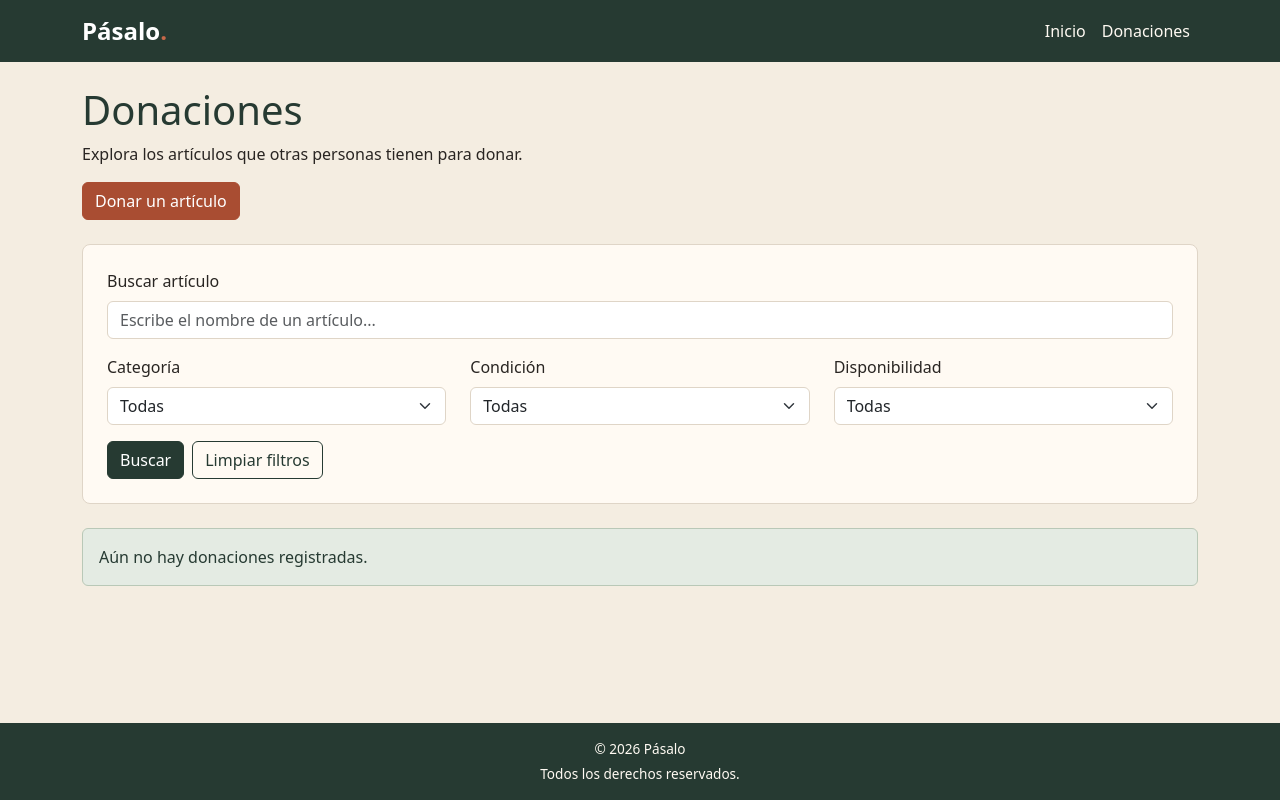
After one commit to alenj-1/Tarea-3_ProgramacionIII, an ASP.NET Core app: template Pasalo/Views/Articulos/Index.cshtml in a window 1280 px wide. The commit adds this page. Run offline with ASP.NET Core 8, Linux system fonts and the light colour scheme; the template is opened without the code that fills it, so the values that code supplies are empty.

Commit message:
Implementar listado de artículos y diseño de navegación

```diff
--- /dev/null
+++ b/Pasalo/Views/Articulos/Index.cshtml
@@ -0,0 +1,158 @@
+@model IEnumerable<Pasalo.Models.Articulo>
+
+@{
+    ViewData["Title"] = "Donaciones";
+}
+
+<h1>Donaciones</h1>
+
+<p>Explora los artículos que otras personas tienen para donar.</p>
+
+@if (TempData["MensajeExito"] != null)
+{
+    <div class="alert alert-success alert-dismissible fade show" role="alert">
+        @TempData["MensajeExito"]
+        <button type="button" class="btn-close" data-bs-dismiss="alert" aria-label="Cerrar"></button>
+    </div>
+}
+
+<div class="mb-4">
+    <a asp-action="Create" class="btn btn-primary">
+        Donar un artículo
+    </a>
+</div>
+
+<form asp-action="Index" method="get" class="panel mb-4">
+    <div class="mb-3">
+        <label for="busqueda" class="form-label">Buscar artículo</label>
+        <input type="search" id="busqueda" name="busqueda" class="form-control" value="@ViewData["Busqueda"]" placeholder="Escribe el nombre de un artículo..." />
+    </div>
+
+    <div class="row">
+        <div class="col-md-4 mb-3">
+            <label for="categoria" class="form-label">Categoría</label>
+            <select id="categoria" name="categoria" class="form-select">
+                <option value="">Todas</option>
+                @foreach (var categoria in Pasalo.Models.OpcionesArticulo.Categorias)
+                {
+                    <option value="@categoria" selected="@(ViewData["Categoria"] as string == categoria)">
+                        @categoria
+                    </option>
+                }
+            </select>
+        </div>
+
+        <div class="col-md-4 mb-3">
+            <label for="condicion" class="form-label">Condición</label>
+            <select id="condicion" name="condicion" class="form-select">
+                <option value="">Todas</option>
+                @foreach (var condicion in Pasalo.Models.OpcionesArticulo.Condiciones)
+                {
+                    <option value="@condicion" selected="@(ViewData["Condicion"] as string == condicion)">
+                        @condicion
+                    </option>
+                }
+            </select>
+        </div>
+
+        <div class="col-md-4 mb-3">
+            <label for="disponible" class="form-label">Disponibilidad</label>
+            <select id="disponible" name="disponible" class="form-select">
+                <option value="">Todas</option>
+                <option value="true" selected="@((bool?)ViewData["Disponible"] == true)">
+                    Disponible
+                </option>
+
+                <option value="false" selected="@((bool?)ViewData["Disponible"] == false)">
+                    Donado
+                </option>
+            </select>
+        </div>
+    </div>
+
+    <div class="d-flex flex-wrap gap-2">
+        <button type="submit" class="btn btn-secondary">
+            Buscar
+        </button>
+
+        <a asp-action="Index" class="btn btn-outline-secondary">
+            Limpiar filtros
+        </a>
+    </div>
+</form>
+
+@if (!Model.Any())
+{
+    if (ViewData["HayDonaciones"] is true)
+    {
+        <div class="alert alert-info" role="alert">
+            No se encontraron donaciones que coincidan con tu búsqueda.
+        </div>
+    }
+    else
+    {
+        <div class="alert alert-info" role="alert">
+            Aún no hay donaciones registradas.
+        </div>
+    }
+}
+else
+{
+    <div class="table-responsive tabla-contenedor">
+        <table class="table table-striped table-hover mb-0">
+            <thead>
+                <tr>
+                    <th scope="col">Artículo</th>
+                    <th scope="col">Categoría</th>
+                    <th scope="col">Condición</th>
+                    <th scope="col">Ubicación</th>
+                    <th scope="col">Disponibilidad</th>
+                    <th scope="col">Acciones</th>
+                </tr>
+            </thead>
+
+            <tbody>
+                @foreach (var articulo in Model)
+                {
+                    <tr>
+                        <td>@articulo.Nombre</td>
+                        <td>@articulo.Categoria</td>
+                        <td>@articulo.Condicion</td>
+                        <td>@articulo.Ubicacion</td>
+
+                        <td>
+                            @if (articulo.Disponible)
+                            {
+                                <span class="badge bg-success">
+                                    Disponible
+                                </span>
+                            }
+                            else
+                            {
+                                <span class="badge bg-secondary">
+                                    Donado
+                                </span>
+                            }
+                        </td>
+
+                        <td>
+                            <div class="d-flex flex-wrap gap-2">
+                                <a asp-action="Details" asp-route-id="@articulo.Id" class="btn btn-secondary btn-sm">
+                                    Ver detalles
+                                </a>
+
+                                <a asp-action="Edit" asp-route-id="@articulo.Id" class="btn btn-outline-secondary btn-sm">
+                                    Editar
+                                </a>
+
+                                <a asp-action="Delete" asp-route-id="@articulo.Id" class="btn btn-outline-danger btn-sm">
+                                    Eliminar
+                                </a>
+                            </div>
+                        </td>
+                    </tr>
+                }
+            </tbody>
+        </table>
+    </div>
+}
--- a/Pasalo/Views/Shared/_Layout.cshtml
+++ b/Pasalo/Views/Shared/_Layout.cshtml
@@ -1,50 +1,59 @@
 <!DOCTYPE html>
-<html lang="en">
+<html lang="es">
     <head>
         <meta charset="utf-8" />
         <meta name="viewport" content="width=device-width, initial-scale=1.0" />
-    <title>@ViewData["Title"] - Pasalo</title>
-    <script type="importmap"></script>
+        <title>@ViewData["Title"] | Pásalo</title>
+
         <link rel="stylesheet" href="~/lib/bootstrap/dist/css/bootstrap.min.css" />
         <link rel="stylesheet" href="~/css/site.css" asp-append-version="true" />
-    <link rel="stylesheet" href="~/Pasalo.styles.css" asp-append-version="true" />
     </head>
-<body>
+    <body class="d-flex flex-column min-vh-100">
         <header>
-        <nav class="navbar navbar-expand-sm navbar-toggleable-sm navbar-light bg-white border-bottom box-shadow mb-3">
-            <div class="container-fluid">
-                <a class="navbar-brand" asp-area="" asp-controller="Home" asp-action="Index">Pasalo</a>
-                <button class="navbar-toggler" type="button" data-bs-toggle="collapse" data-bs-target=".navbar-collapse" aria-controls="navbarSupportedContent"
-                        aria-expanded="false" aria-label="Toggle navigation">
+            @* Barra de navegación *@
+            <nav class="navbar navbar-expand-sm navbar-dark navbar-pasalo">
+                <div class="container">
+                    <a class="navbar-brand fw-bold" asp-controller="Home" asp-action="Index">
+                        Pásalo<span class="punto-marca">.</span>
+                    </a>
+
+                    <button class="navbar-toggler" type="button" data-bs-toggle="collapse" data-bs-target="#menuPrincipal"
+                            aria-controls="menuPrincipal" aria-expanded="false" aria-label="Mostrar menú">
                         <span class="navbar-toggler-icon"></span>
                     </button>
-                <div class="navbar-collapse collapse d-sm-inline-flex justify-content-between">
-                    <ul class="navbar-nav flex-grow-1">
+
+                    @* Enlaces de navegación *@
+                    <div class="collapse navbar-collapse" id="menuPrincipal">
+                        <ul class="navbar-nav ms-auto">
                             <li class="nav-item">
-                            <a class="nav-link text-dark" asp-area="" asp-controller="Home" asp-action="Index">Home</a>
+                                <a class="nav-link" asp-controller="Home" asp-action="Index">
+                                    Inicio
+                                </a>
                             </li>
+
                             <li class="nav-item">
-                            <a class="nav-link text-dark" asp-area="" asp-controller="Home" asp-action="Privacy">Privacy</a>
+                                <a class="nav-link" asp-controller="Articulos" asp-action="Index">
+                                    Donaciones
+                                </a>
                             </li>
                         </ul>
                     </div>
                 </div>
             </nav>
         </header>
-    <div class="container">
-        <main role="main" class="pb-3">
+
+        <main class="container flex-grow-1 py-4">
             @RenderBody()
         </main>
-    </div>
 
-    <footer class="border-top footer text-muted">
-        <div class="container">
-            &copy; 2026 - Pasalo - <a asp-area="" asp-controller="Home" asp-action="Privacy">Privacy</a>
-        </div>
+        @* Pie de página *@
+        <footer class="footer-pasalo text-center py-3">
+            <p class="mb-1">&copy; @DateTime.Now.Year Pásalo</p>
+            <p class="mb-0">Todos los derechos reservados.</p>
         </footer>
+
         <script src="~/lib/jquery/dist/jquery.min.js"></script>
         <script src="~/lib/bootstrap/dist/js/bootstrap.bundle.min.js"></script>
-    <script src="~/js/site.js" asp-append-version="true"></script>
         @await RenderSectionAsync("Scripts", required: false)
     </body>
 </html>
--- a/Pasalo/wwwroot/css/site.css
+++ b/Pasalo/wwwroot/css/site.css
@@ -1,31 +1,163 @@
-html {
-  font-size: 14px;
+:root {
+    --bosque: #263a32;
+    --bosque-claro: #40594d;
+    --terracota: #a94d32;
+    --crema: #f4ede1;
+    --papel: #fffaf3;
+    --borde: #dfd5c7;
+    --texto: #292522;
 }
 
-@media (min-width: 768px) {
-  html {
+
+/* Estilos generales */
+html {
     font-size: 16px;
-  }
-}
-
-.btn:focus, .btn:active:focus, .btn-link.nav-link:focus, .form-control:focus, .form-check-input:focus {
-  box-shadow: 0 0 0 0.1rem white, 0 0 0 0.25rem #258cfb;
-}
-
-html {
-  position: relative;
-  min-height: 100%;
 }
 
 body {
-  margin-bottom: 60px;
+    background-color: var(--crema);
+    color: var(--texto);
 }
 
-.form-floating > .form-control-plaintext::placeholder, .form-floating > .form-control::placeholder {
-  color: var(--bs-secondary-color);
-  text-align: end;
+h1, h2, h3 {
+    color: var(--bosque);
 }
 
-.form-floating > .form-control-plaintext:focus::placeholder, .form-floating > .form-control:focus::placeholder {
-  text-align: start;
+td, dd {
+    overflow-wrap: anywhere;
 }
+
+
+/* Barra de navegación */
+.navbar-pasalo {
+    background-color: var(--bosque);
+    color: var(--papel);
+}
+
+.navbar-brand {
+    font-size: 1.5rem;
+}
+
+.punto-marca {
+    color: #c76849;
+}
+
+.navbar-pasalo .nav-link {
+    color: var(--papel);
+}
+
+.navbar-pasalo .nav-link:hover {
+    color: white;
+    background-color: var(--bosque-claro);
+    border-radius: 5px;
+}
+
+
+/* Pie de página */
+.footer-pasalo {
+    background-color: var(--bosque);
+    color: var(--papel);
+    font-size: 0.85rem;
+}
+
+
+/* Botones */
+.btn-primary {
+    --bs-btn-bg: var(--terracota);
+    --bs-btn-border-color: var(--terracota);
+    --bs-btn-hover-bg: #893d27;
+    --bs-btn-hover-border-color: #893d27;
+    --bs-btn-active-bg: #893d27;
+    --bs-btn-active-border-color: #893d27;
+}
+
+.btn-secondary {
+    --bs-btn-bg: var(--bosque);
+    --bs-btn-border-color: var(--bosque);
+    --bs-btn-hover-bg: #192a23;
+    --bs-btn-hover-border-color: #192a23;
+    --bs-btn-active-bg: #192a23;
+    --bs-btn-active-border-color: #192a23;
+}
+
+.btn-outline-secondary {
+    --bs-btn-color: var(--bosque);
+    --bs-btn-border-color: var(--bosque);
+    --bs-btn-hover-color: white;
+    --bs-btn-hover-bg: var(--bosque);
+    --bs-btn-hover-border-color: var(--bosque);
+    --bs-btn-active-color: white;
+    --bs-btn-active-bg: var(--bosque);
+    --bs-btn-active-border-color: var(--bosque);
+}
+
+
+/* Página de inicio */
+.inicio {
+    max-width: 850px;
+    margin: 0 auto;
+    padding: 70px 15px;
+}
+
+.inicio p {
+    max-width: 650px;
+    margin-left: auto;
+    margin-right: auto;
+}
+
+
+/* Paneles y formularios */
+.panel {
+    background-color: var(--papel);
+    border: 1px solid var(--borde);
+    border-radius: 8px;
+    padding: 24px;
+}
+
+.form-control,
+.form-select {
+    border-color: var(--borde);
+}
+
+.form-control:focus,
+.form-select:focus {
+    border-color: var(--bosque-claro);
+    box-shadow: 0 0 0 0.2rem rgba(38, 58, 50, 0.15);
+}
+
+
+/* Tabla */
+.tabla-contenedor {
+    border: 1px solid var(--borde);
+    border-radius: 8px;
+}
+
+.table {
+    --bs-table-bg: var(--papel);
+    --bs-table-color: var(--texto);
+    --bs-table-border-color: var(--borde);
+    --bs-table-striped-bg: #f8f2e9;
+    --bs-table-hover-bg: #eee5d8;
+}
+
+.table thead {
+    --bs-table-bg: var(--bosque);
+    --bs-table-color: var(--papel);
+}
+
+.table th,
+.table td {
+    vertical-align: middle;
+    padding: 12px;
+}
+
+.table th {
+    white-space: nowrap;
+}
+
+/* Notificaciones */
+.alert-info {
+    --bs-alert-color: var(--bosque);
+    --bs-alert-bg: #e4ebe3;
+    --bs-alert-border-color: #b9c8b7;
+}
```
Also changed, not shown: Pasalo/Controllers/ArticulosController.cs (added, +181 -0 lines), Pasalo/Pasalo.csproj. Lines whose indentation alone changed are shown as unchanged.
